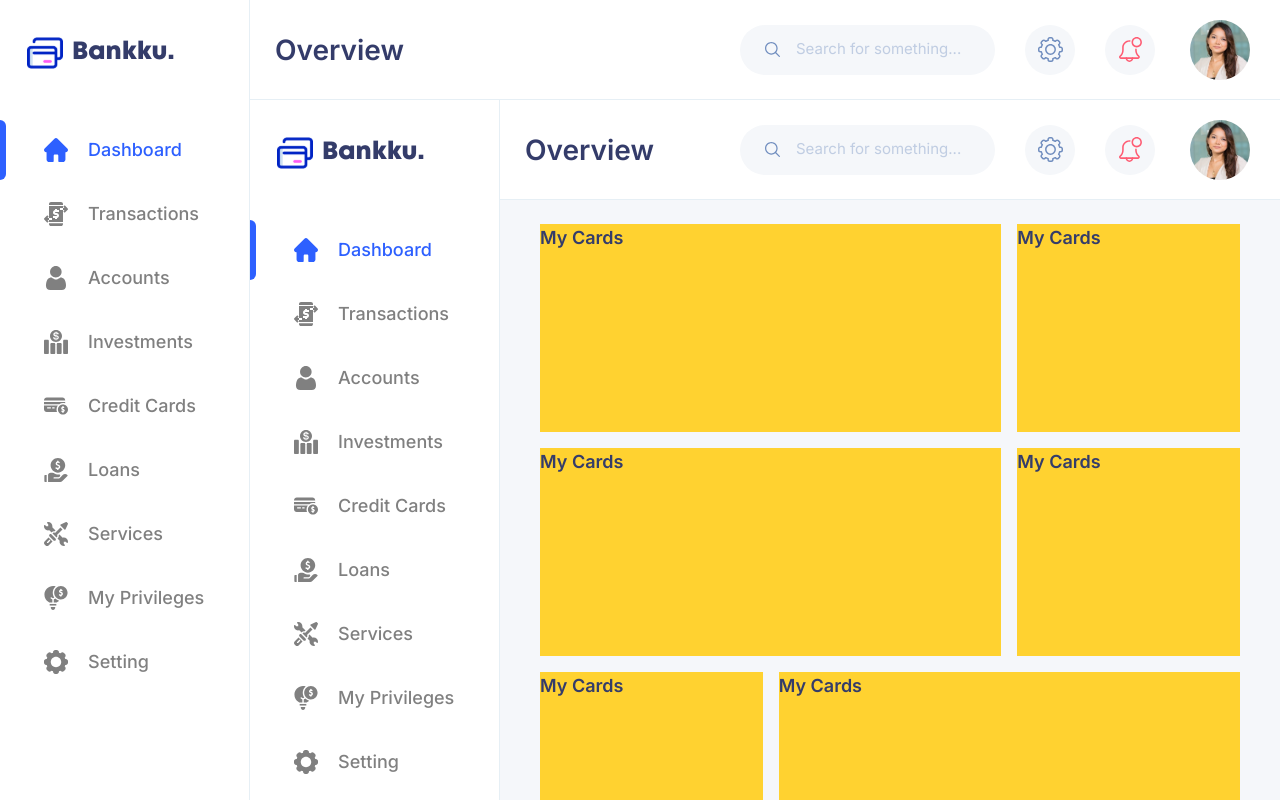
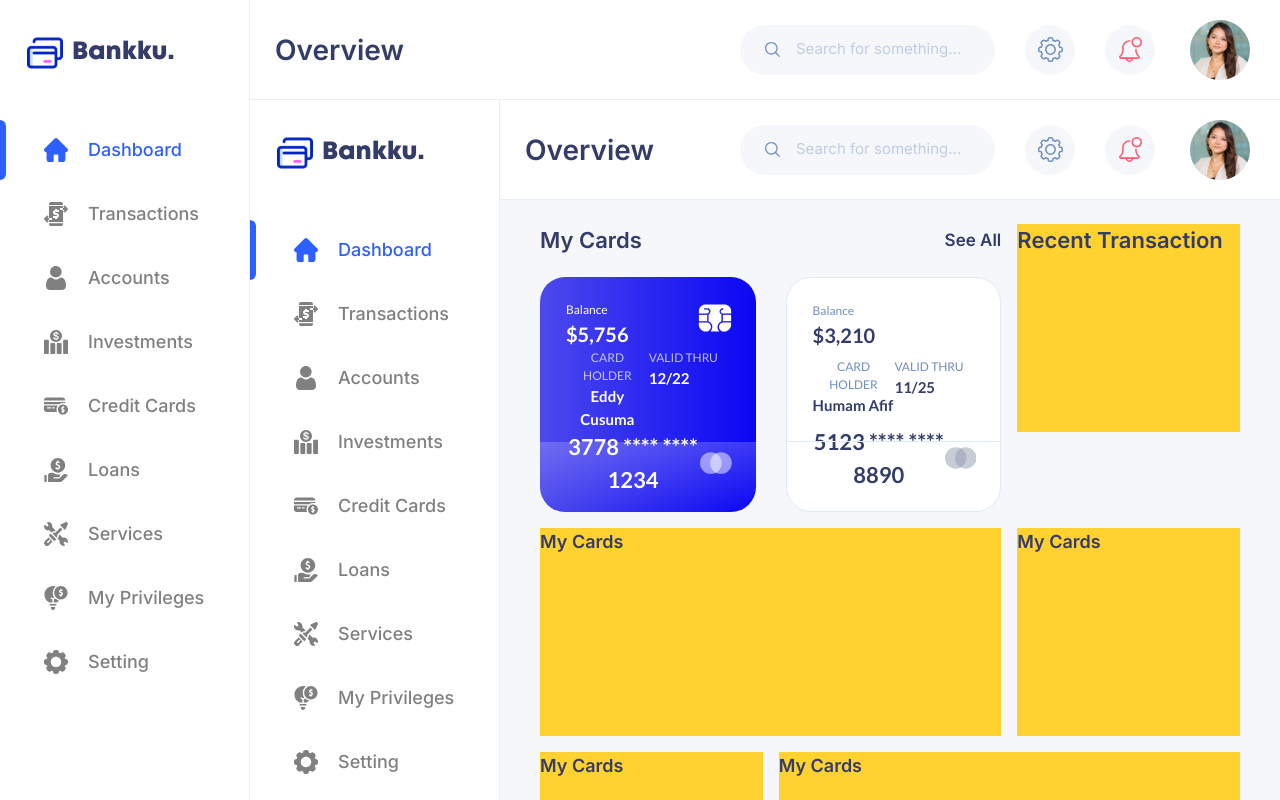
Before and after one commit to humamafif/dashboard-ui-test-fe, a Next.js app: page /dashboard in a window 1280 px wide. Shown: the top 800 px of the page. Built offline with nearby package versions, Linux system fonts and the light colour scheme.

Commit message:
:lipstick:slicing credit card component

```diff
--- /dev/null
+++ b/app/components/credit-card.tsx
@@ -0,0 +1,123 @@
+import { EmvChipImage } from "./emv-chip-image";
+import { MasterCardIcon } from "./icons/master-card-icon";
+
+interface CreditCardProps {
+  id: string;
+  balance: string;
+  cardHolder: string;
+  validThru: string;
+  cardNumber: string;
+  isActive: boolean;
+  onClick: (id: string) => void;
+}
+
+export function CreditCard({
+  id,
+  balance,
+  cardHolder,
+  validThru,
+  cardNumber,
+  isActive,
+  onClick,
+}: CreditCardProps) {
+  return (
+    <button
+      type="button"
+      aria-pressed={isActive}
+      onClick={() => onClick(id)}
+      className={`relative rounded-[25px] w-1/2 h-58.75 pt-6 pb-5 pr-6 pl-6.5 flex flex-col justify-between font-lato hover:cursor-pointer items-start
+        ${
+          isActive
+            ? "bg-card-gradient"
+            : "bg-bg-card-default border border-(--color-border-secondary)"
+        }
+      `}
+    >
+      {/* Header */}
+      <div className="flex w-full justify-between">
+        <div className="flex flex-col justify-center items-start">
+          <p
+            className={`font-normal text-[12px] ${
+              isActive ? "text-white" : "text-(--color-text-secondary)"
+            }`}
+          >
+            Balance
+          </p>
+          <p
+            className={`font-semibold text-[20px] ${
+              isActive ? "text-white" : "text-heading-primary"
+            }`}
+          >
+            {balance}
+          </p>
+        </div>
+        <EmvChipImage className="size-8.5 text-white" aria-hidden />
+      </div>
+
+      {/* Meta */}
+      <div className="grid grid-cols-2 justify-between w-full">
+        <div className="flex flex-col items-start">
+          <p
+            className={`uppercase text-[12px] font-normal ${
+              isActive
+                ? "text-white opacity-70"
+                : "text-(--color-text-secondary)"
+            }`}
+          >
+            Card Holder
+          </p>
+          <p
+            className={`text-[15px] font-semibold ${
+              isActive ? "text-white" : "text-heading-primary"
+            }`}
+          >
+            {cardHolder}
+          </p>
+        </div>
+        <div className="flex flex-col items-start">
+          <p
+            className={`uppercase text-[12px] font-normal ${
+              isActive
+                ? "text-white opacity-70"
+                : "text-(--color-text-secondary)"
+            }`}
+          >
+            Valid THRU
+          </p>
+          <p
+            className={`text-[15px] font-semibold ${
+              isActive ? "text-white" : "text-heading-primary"
+            }`}
+          >
+            {validThru}
+          </p>
+        </div>
+      </div>
+
+      {/* Overlay */}
+      <div
+        className={`absolute bottom-0 left-0 h-17.5 w-full  rounded-b-[25px] pointer-events-none
+            ${
+              isActive
+                ? "border-none opacity-20 bg-linear-to-b from-white to-transparent"
+                : "border-t border-(--color-border-secondary)"
+            }`}
+      />
+
+      {/* Footer */}
+      <div className="flex justify-between items-center w-full">
+        <p
+          className={`text-[22px] font-semibold ${
+            isActive ? "text-white" : "text-heading-primary"
+          }`}
+        >
+          {cardNumber}
+        </p>
+        <MasterCardIcon
+          className={`w-11 h-7.5 ${isActive ? "text-white" : "text-[#9199af]"}`}
+          aria-hidden
+        />
+      </div>
+    </button>
+  );
+}
--- /dev/null
+++ b/app/components/emv-chip-image.tsx
@@ -0,0 +1,16 @@
+export function EmvChipImage({ className }: { className?: string }) {
+  return (
+    <svg
+      className={className}
+      viewBox="0 0 2083 1758"
+      fill="currentColor"
+      xmlns="http://www.w3.org/2000/svg"
+    >
+      <path d="M547.5 1159.5H52V1351.01C52 1358 52.4712 1365.03 53.6841 1371.9C88.1456 1567.24 268.133 1673.39 367.187 1707.1C376.34 1710.22 385.91 1711.5 395.579 1711.5H573.774C580.527 1711.5 587.429 1710.13 593.625 1707.45C940.033 1557.27 788.299 1152.56 547.5 1159.5Z" />
+      <path d="M1533.79 1159.5H2029.29V1347.71C2029.29 1356.89 2028.69 1366.12 2027.02 1375.14C1990.79 1570.37 1808.97 1675.7 1711.13 1708.1C1703.95 1710.48 1696.45 1711.5 1688.89 1711.5H1517.35C1504.1 1711.5 1490.69 1708.94 1478.65 1703.43C1143.93 1550.18 1295.11 1152.62 1533.79 1159.5Z" />
+      <path d="M54.5 423V599.5L559.199 601.41C574.804 601.469 590.319 597.69 603.514 589.359C758.641 491.418 649.206 404.391 602.925 375.303C591.364 368.037 577.904 364.945 564.25 364.839L399.563 363.562C394.276 363.522 388.957 362.265 384.745 359.068C350.446 333.04 374.982 288.388 391.5 286.5H626.982C638.077 286.5 649.117 289.814 658.113 296.31C862.466 443.869 738.305 608.565 647 671.5V1097C999 1254.5 877 1603 762.5 1711H1318.5C1047.24 1411.16 1294.52 1145.58 1424.34 1086.1C1431.55 1082.8 1436.47 1075.74 1436.44 1067.81L1434.54 671.442C1434.52 665.779 1431.81 660.321 1427.49 656.66C1231.87 490.867 1349.2 345.809 1438.46 289.689C1442.41 287.207 1446.96 286 1451.63 286H1516.8C1520.9 286 1525.04 286.609 1528.79 288.258C1578.93 310.247 1550.5 367.5 1523 367.5H1484.94C1479.44 367.5 1473.92 369.17 1469.41 372.327C1339.73 463.126 1409.31 555.952 1467.92 596.828C1473.45 600.686 1480.08 602.5 1486.82 602.5H2030V403.5C1994 173.5 1778 42.5 1617 49L399.552 47.0042C397.856 47.0014 396.127 47.202 394.477 47.5949C130.935 110.36 57.9889 323.816 54.5 423Z" />
+      <path d="M564.5 683.5H56.5V1076.5H564.5V683.5Z" />
+      <path d="M2029.5 683.5H1521.5V1076.5H2029.5V683.5Z" />
+    </svg>
+  );
+}
--- /dev/null
+++ b/app/components/icons/master-card-icon.tsx
@@ -0,0 +1,13 @@
+export function MasterCardIcon({ className }: { className?: string }) {
+  return (
+    <svg
+      className={className}
+      viewBox="0 0 44 30"
+      fill="currentColor"
+      xmlns="http://www.w3.org/2000/svg"
+    >
+      <circle cx="15" cy="15" r="15" fillOpacity="0.5" />
+      <circle cx="29" cy="15" r="15" fillOpacity="0.5" />
+    </svg>
+  );
+}
--- a/app/dashboard/page.tsx
+++ b/app/dashboard/page.tsx
@@ -1,18 +1,45 @@
+"use client";
+import { useState } from "react";
+import { CreditCard } from "../components/credit-card";
 import DashboardLayout from "./layout";
 
 export default function DashboardPage() {
+  const [activeCardId, setActiveCardId] = useState<string | null>("card-1");
   return (
     <DashboardLayout>
       <main className="py-6 px-10 grid grid-cols-3 gap-4">
-        <section className="h-52 w-full bg-amber-300 col-span-2">
-          <h2 className="text-[18px] font-semibold text-text-heading-primary">
-            My Cards
-          </h2>
+        <section className="h-fit w-full col-span-2">
+          <div className="flex justify-between items-center font-semibold text-text-heading-primary mb-5">
+            <h2 className="text-[22px] ">My Cards</h2>
+            <p className="text-[17px] ">See All</p>
+          </div>
+          <div className="flex justify-between gap-7.5">
+            {/* card */}
+            <CreditCard
+              id="card-1"
+              balance="$5,756"
+              cardHolder="Eddy Cusuma"
+              validThru="12/22"
+              cardNumber="3778 **** **** 1234"
+              isActive={activeCardId === "card-1"}
+              onClick={setActiveCardId}
+            />
+
+            <CreditCard
+              id="card-2"
+              balance="$3,210"
+              cardHolder="Humam Afif"
+              validThru="11/25"
+              cardNumber="5123 **** **** 8890"
+              isActive={activeCardId === "card-2"}
+              onClick={setActiveCardId}
+            />
+          </div>
         </section>
         <section className="h-52 w-full bg-amber-300">
-          <h2 className="text-[18px] font-semibold text-text-heading-primary">
-            My Cards
-          </h2>
+          <div className="flex justify-between items-center font-semibold text-text-heading-primary mb-5">
+            <h2 className="text-[22px] ">Recent Transaction</h2>
+          </div>
         </section>
         <section className="h-52 w-full bg-amber-300 col-span-2">
           <h2 className="text-[18px] font-semibold text-text-heading-primary">
--- a/app/globals.css
+++ b/app/globals.css
@@ -22,8 +22,8 @@
   --color-bg-header: #ffffff;
 
   /* BACKGROUND - Card */
-  --color-bg-card: #ffffff;
-  --color-bg-card-active: linear-gradient(to right, #4c49ed, #0a06f4);
+  --color-bg-card-default: #ffffff;
+  --color-bg-card-gradient: linear-gradient(to right, #4c49ed, #0a06f4);
 
   /* BACKGROUND - Icon Circle */
   --color-bg-icon-blue: #e7edff;
@@ -78,7 +78,9 @@
 
 @theme inline {
   --color-bg-page: var(--color-bg-page);
-  --color-bg-card: var(--color-bg-card);
+
+  --color-bg-card-default: var(--color-bg-card-default);
+  --color-bg-card-gradient: var(--color-bg-card-gradient);
 
   --color-text-heading-primary: var(--color-text-heading-primary);
   --color-text-heading-secondary: var(--color-text-heading-secondary);
@@ -87,6 +89,7 @@
 
   --font-sans: var(--font-inter-sans);
   --font-logo: var(--font-mont-heavy);
+  --font-lato: var(--font-lato-sans);
 }
 
 /* @media (prefers-color-scheme: dark) {
@@ -99,8 +102,8 @@
 body {
   background: var(--color-bg-page);
   color: var(--color-text-body);
-  font-family: var(--font-inter-sans), var(--font-mont-heavy), Arial, Helvetica,
-    sans-serif;
+  font-family: var(--font-inter-sans), var(--font-mont-heavy),
+    var(--font-lato-sans), Arial, Helvetica, sans-serif;
 }
 
 /* Text */
@@ -134,16 +137,16 @@ body {
   background-color: var(--color-bg-page);
 }
 
-.bg-card {
-  background-color: var(--color-bg-card);
+.bg-card-default {
+  background-color: var(--color-bg-card-default);
+}
+
+.bg-card-gradient {
+  background: var(--color-bg-card-gradient);
 }
 
 .bg-sidebar {
   background-color: var(--color-bg-sidebar);
-}
-
-.bg-card-active {
-  background: var(--color-bg-card-active);
 }
 
 .btn-primary {
--- a/app/layout.tsx
+++ b/app/layout.tsx
@@ -1,11 +1,17 @@
 import type { Metadata } from "next";
-import { Inter } from "next/font/google";
+import { Inter, Lato } from "next/font/google";
 import localFont from "next/font/local";
 import "./globals.css";
 
 const inter = Inter({
   variable: "--font-inter-sans",
   subsets: ["latin"],
+});
+
+const lato = Lato({
+  variable: "--font-lato-sans",
+  subsets: ["latin"],
+  weight: ["100", "300", "400", "700", "900"],
 });
 
 const mont = localFont({
@@ -26,7 +32,9 @@ export default function RootLayout({
 }>) {
   return (
     <html lang="en">
-      <body className={`${inter.variable} ${mont.variable} antialiased`}>
+      <body
+        className={`${inter.variable} ${mont.variable} ${lato.variable} antialiased`}
+      >
         {children}
       </body>
     </html>
```
